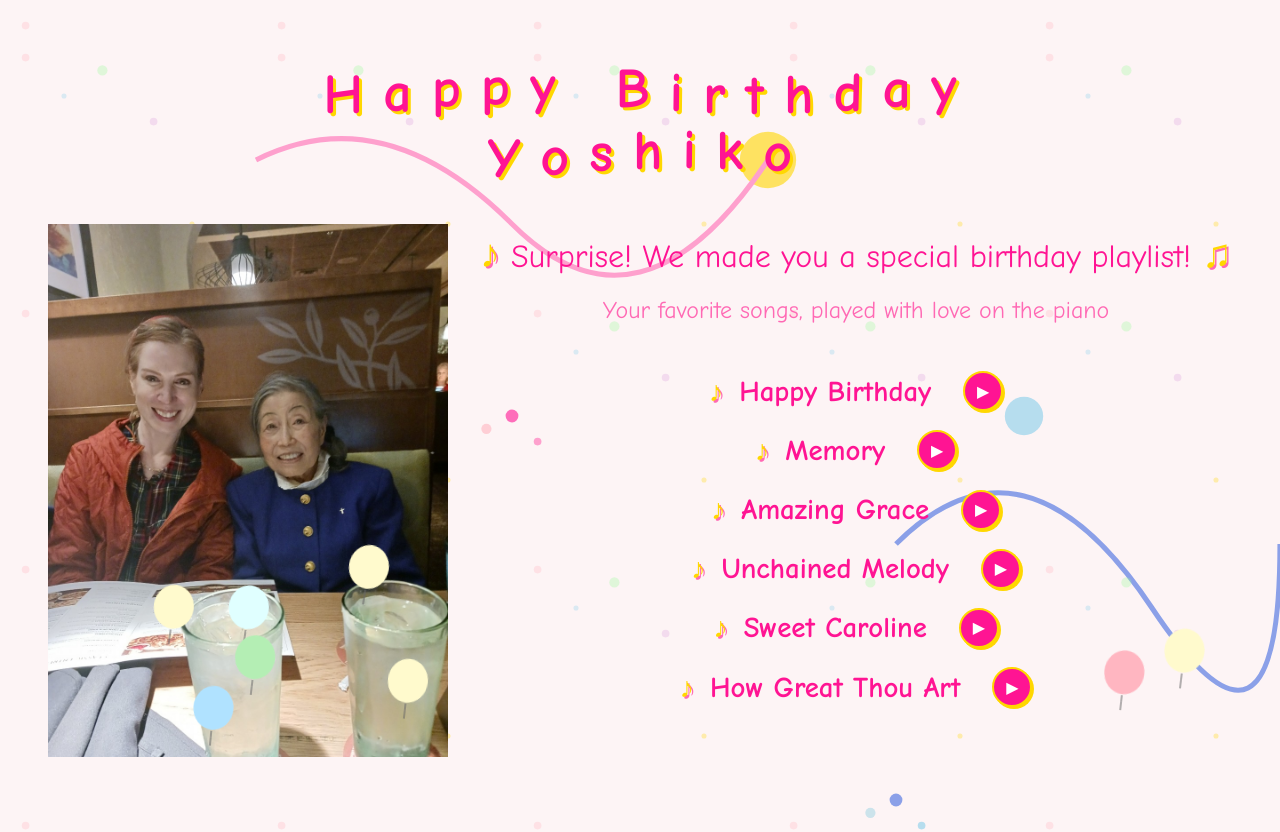
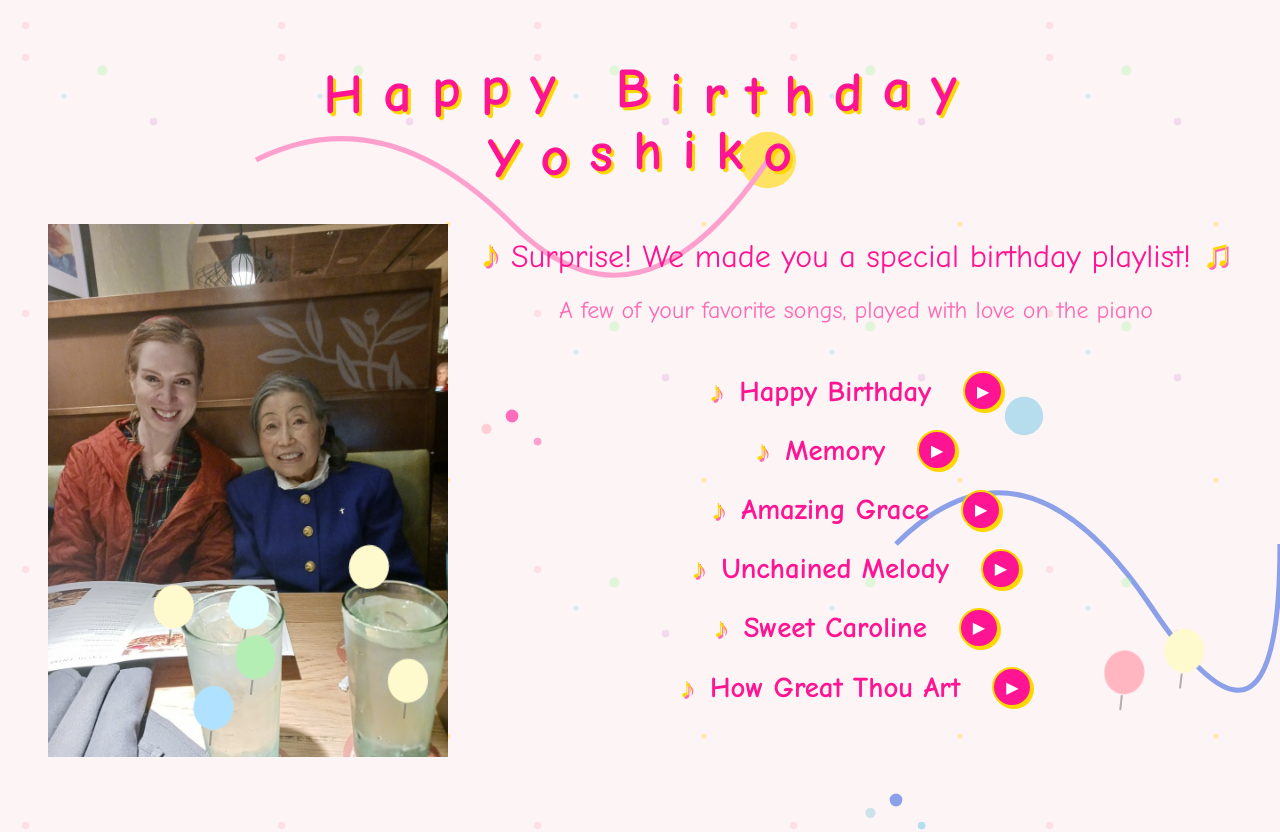
Before and after one commit to mightymoose/Yoshiko, an Astro site: page / in a window 1280 px wide. Built offline with nearby package versions, Linux system fonts and the light colour scheme; Astro itself is replaced by a stand-in of ours.

Commit message:
Update copy

```diff
--- a/src/components/Welcome.astro
+++ b/src/components/Welcome.astro
@@ -44,7 +44,7 @@ import background from '../assets/background.svg';
 		<p class="main-text">
 			<span class="note">♪</span> Surprise! We made you a special birthday playlist! <span class="note">♫</span>
 		</p>
-		<p class="subtext">Your favorite songs, played with love on the piano</p>
+		<p class="subtext">A few of your favorite songs, played with love on the piano</p>
 	</div>
 			<div class="song-item">
 				<audio id="happy-birthday" src="/songs/happy-birthday.wav"></audio>
```
